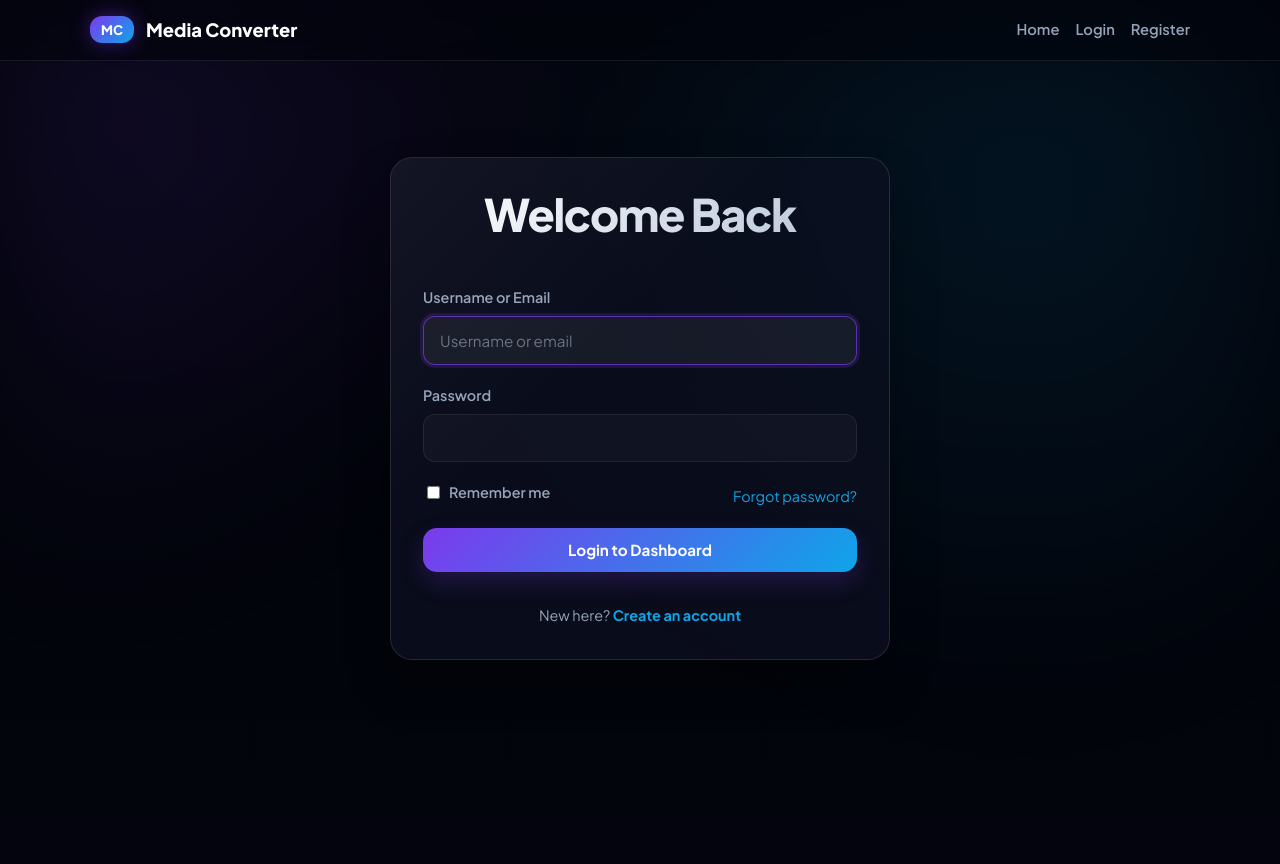
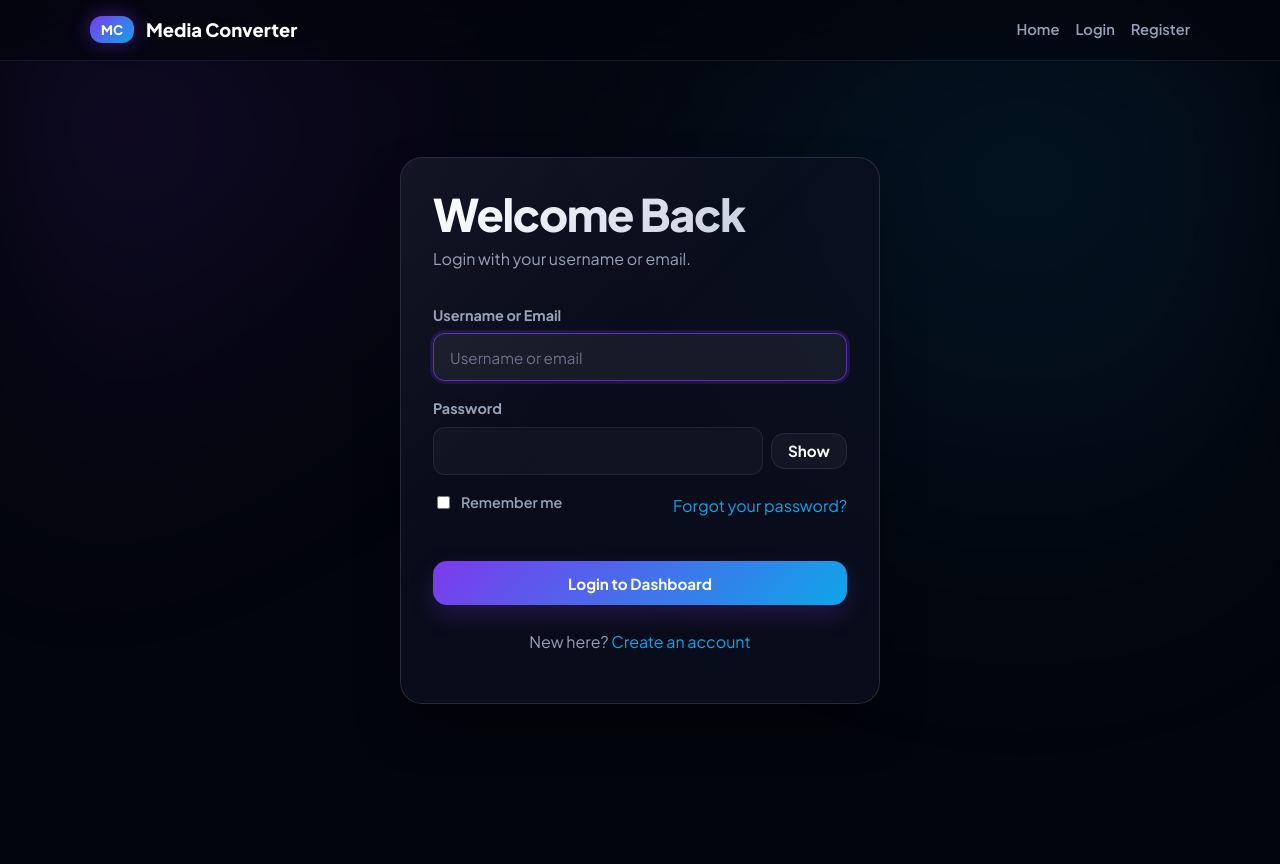
Before and after one commit to DinuRaulGabriel/media-converter-api, a Django app: page /login/ in a window 1280 px wide. Before the commit the page ends 660 px from the top, so only its background shows below. Run offline with Django 5.2, Linux system fonts and the light colour scheme.

Commit message:
ADD email login, password visibility toggle and download deletion.

```diff
--- a/converter/templates/converter/base.html
+++ b/converter/templates/converter/base.html
@@ -11,7 +11,7 @@
   <link href="https://fonts.googleapis.com/css2?family=Plus+Jakarta+Sans:wght@300;400;500;600;700;800&display=swap" rel="stylesheet">
 
   <link rel="stylesheet" href="{% static 'converter/css/style.css' %}?v=wow7">
-  <link rel ="icon" href = "{% static 'converter/favicon.ico' %}">
+  <link rel="icon" href="{% static 'converter/favicon.ico' %}">
 </head>
 <body>
   <div class="bg-glow"></div>
@@ -26,10 +26,16 @@
 
       <nav class="nav-links">
         <a href="{% url 'home' %}">Home</a>
+
         {% if user.is_authenticated %}
           <a href="{% url 'my_downloads' %}">Downloads</a>
           <a href="{% url 'my_favorites' %}">Favorites</a>
           <a href="{% url 'my_presets' %}">Presets</a>
+
+          {% if user.is_staff %}
+            <a href="{% url 'admin:index' %}">Admin</a>
+          {% endif %}
+
           <a href="{% url 'logout' %}" style="color: #ff4d6d">Logout</a>
         {% else %}
           <a href="{% url 'login' %}">Login</a>
--- a/converter/templates/converter/login.html
+++ b/converter/templates/converter/login.html
@@ -3,68 +3,111 @@
 {% block title %}Login{% endblock %}
 
 {% block content %}
+<div class="reveal">
+  <div class="glass-card" style="max-width: 480px; margin: 4rem auto; padding: 2rem;">
 
-<div class="reveal" style="max-width: 500px; margin: 4rem auto">
-  <div class="glass-card">
-    <h2 style="text-align: center; margin-bottom: 3rem">Welcome Back</h2>
+    <!-- Titlul cardului de login -->
+    <h2 style="margin-bottom: 0.5rem;">Welcome Back</h2>
 
+    <!-- Text scurt explicativ pentru utilizator -->
+    <p style="color: var(--muted); margin-bottom: 2rem;">
+      Login with your username or email.
+    </p>
+
+    <!-- Formularul de login -->
     <form method="post">
-      {% csrf_token %} {% for field in form %}
-      <div class="form-group">
-        <label for="{{ field.id_for_label }}">{{ field.label }}</label>
-        {{ field }} {% if field.errors %}
-        <p style="color: var(--danger); font-size: 0.8rem; margin-top: 0.5rem">
-          {{ field.errors.0 }}
-        </p>
-        {% endif %}
-      </div>
+      {% csrf_token %}
+
+      <!-- Erori generale de autentificare, de exemplu parola gresita -->
+      {% if form.non_field_errors %}
+        <div style="color: var(--danger); margin-bottom: 1rem;">
+          {{ form.non_field_errors.0 }}
+        </div>
+      {% endif %}
+
+      <!-- Afisarea campurilor din formular: Username/Email si Password -->
+      {% for field in form %}
+        <div style="margin-bottom: 1rem;">
+
+          <!-- Label-ul campului, de exemplu Username or Email / Password -->
+          <label style="display: block; margin-bottom: 0.4rem; font-weight: 700;">
+            {{ field.label }}
+          </label>
+
+          <!-- Zona speciala pentru campul de parola -->
+          {% if field.name == "password" %}
+
+            <!-- Input parola + buton Show/Hide pe acelasi rand -->
+            <div style="display: flex; gap: 0.5rem; align-items: center;">
+
+              <!-- Campul de parola propriu-zis -->
+              <div style="flex: 1;">
+                {{ field }}
+              </div>
+
+              <!-- Buton pentru afisarea/ascunderea parolei -->
+              <button
+                type="button"
+                class="btn btn-secondary"
+                style="padding: 0.6rem 1rem; min-width: auto;"
+                onclick="
+                  const input = this.parentElement.querySelector('input');
+
+                  if (input.type === 'password') {
+                    input.type = 'text';
+                    this.textContent = 'Hide';
+                  } else {
+                    input.type = 'password';
+                    this.textContent = 'Show';
+                  }
+                "
+              >
+                Show
+              </button>
+            </div>
+
+          {% else %}
+
+            <!-- Camp normal, aici este Username or Email -->
+            {{ field }}
+
+          {% endif %}
+
+          <!-- Erori specifice pentru fiecare camp -->
+          {% if field.errors %}
+            <p style="color: var(--danger); margin-top: 0.4rem;">
+              {{ field.errors.0 }}
+            </p>
+          {% endif %}
+        </div>
       {% endfor %}
-      <div
-        style="
-          display: flex;
-          justify-content: space-between;
-          align-items: center;
-          margin-top: 10px;
-          font-size: 0.9rem;
-        "
-      >
-        <label
-          style="
-            display: flex;
-            align-items: center;
-            gap: 6px;
-            color: var(--muted);
-          "
-        >
-          <input type="checkbox" />
+
+      <!-- Zona Remember me + Forgot password -->
+      <div style="display: flex; justify-content: space-between; align-items: center; gap: 1rem; margin-top: 0.5rem; margin-bottom: 1.5rem;">
+
+        <!-- Checkbox Remember me: mentine sesiunea activa mai mult timp -->
+        <label style="display: flex; align-items: center; gap: 0.5rem; color: var(--muted);">
+          <input type="checkbox" name="remember_me" style="width: auto;">
           Remember me
         </label>
-        <a href="#" style="color: var(--accent2)"> Forgot password? </a>
+
+        <!-- Link catre pagina de resetare parola -->
+       <a href="{% url 'password_reset' %}">
+          Forgot your password?
+        </a>
       </div>
-      <button
-        type="submit"
-        class="btn btn-primary"
-        style="width: 100%; margin-top: 1rem"
-      >
+
+      <!-- Butonul principal de login -->
+      <button type="submit" class="btn btn-primary" style="width: 100%; margin-top: 1rem;">
         Login to Dashboard
       </button>
     </form>
 
-    <div
-      style="
-        margin-top: 2rem;
-        text-align: center;
-        color: var(--muted);
-        font-size: 0.9rem;
-      "
-    >
+    <!-- Link catre pagina de inregistrare -->
+    <p style="color: var(--muted); margin-top: 1.5rem; text-align: center;">
       New here?
-      <a
-        href="{% url 'register' %}"
-        style="color: var(--accent2); font-weight: 700"
-        >Create an account</a
-      >
-    </div>
+      <a href="{% url 'register' %}">Create an account</a>
+    </p>
   </div>
 </div>
 {% endblock %}
--- a/converter/views/__init__.py
+++ b/converter/views/__init__.py
@@ -9,6 +9,7 @@ from .web_views import (
     register,
     logout_view,
     delete_download,
+    CustomLoginView,
 
 )
 from .api_views import VideoInfo, ConvertVideo
--- a/converter/views/web_views.py
+++ b/converter/views/web_views.py
@@ -2,10 +2,11 @@ import os
 
 from django.conf import settings
 from django.shortcuts import render, redirect, get_object_or_404
+from django.contrib.auth import login, logout
 from django.contrib.auth.decorators import login_required
-from ..forms import CustomUserCreationForm
-from django.contrib.auth import login, logout
+from django.contrib.auth.views import LoginView
 
+from ..forms import CustomUserCreationForm, EmailOrUsernameAuthenticationForm
 from ..filters import DownloadFilter
 from ..models import Download, Favorite, ConversionPreset
 from .api_views import ConvertVideo
@@ -272,6 +273,21 @@ def register(request):
     return render(request, "converter/register.html", {"form": form})
 
 
+class CustomLoginView(LoginView):
+    template_name = "converter/login.html"
+    authentication_form = EmailOrUsernameAuthenticationForm
+    redirect_authenticated_user = True
+
+    def form_valid(self, form):
+        remember_me = self.request.POST.get("remember_me")
+
+        if remember_me:
+            self.request.session.set_expiry(60 * 60 * 24 * 30)  # 30 zile
+        else:
+            self.request.session.set_expiry(0)  # se inchide la inchiderea browserului
+
+        return super().form_valid(form)
+
 def logout_view(request):
     logout(request)
     return redirect("home")
--- a/media_converter/settings.py
+++ b/media_converter/settings.py
@@ -136,3 +136,5 @@ AUTHENTICATION_BACKENDS = [
     "converter.backends.UsernameOrEmailBackend",
     "django.contrib.auth.backends.ModelBackend",
 ]
+
+EMAIL_BACKEND = "django.core.mail.backends.console.EmailBackend"
--- a/media_converter/urls.py
+++ b/media_converter/urls.py
@@ -21,6 +21,8 @@ from django.conf.urls.static import static
 from django.contrib.auth.views import LoginView
 from converter.forms import EmailOrUsernameAuthenticationForm
 
+from django.contrib.auth import views as auth_views
+
 from converter.views import (
     home,
     convert_page,
@@ -34,13 +36,47 @@ from converter.views import (
     VideoInfo,
     ConvertVideo,
     delete_download,
+    CustomLoginView,
 )
 urlpatterns = [
+
+    path(
+    "password-reset/",
+    auth_views.PasswordResetView.as_view(
+        template_name="converter/password_reset.html",
+        email_template_name="converter/password_reset_email.html",
+        subject_template_name="converter/password_reset_subject.txt",
+        success_url="/password-reset/done/",
+    ),
+    name="password_reset",
+    ),
+    path(
+        "password-reset/done/",
+        auth_views.PasswordResetDoneView.as_view(
+            template_name="converter/password_reset_done.html"
+        ),
+        name="password_reset_done",
+    ),
+    path(
+        "password-reset-confirm/<uidb64>/<token>/",
+        auth_views.PasswordResetConfirmView.as_view(
+            template_name="converter/password_reset_confirm.html",
+            success_url="/password-reset-complete/",
+        ),
+        name="password_reset_confirm",
+    ),
+    path(
+        "password-reset-complete/",
+        auth_views.PasswordResetCompleteView.as_view(
+            template_name="converter/password_reset_complete.html"
+        ),
+        name="password_reset_complete",
+    ),
     # Admin
     path("admin/", admin.site.urls),
 
     # Auth
-    path("login/", LoginView.as_view(template_name="converter/login.html", authentication_form=EmailOrUsernameAuthenticationForm), name="login"),
+    path("login/", CustomLoginView.as_view(), name="login"),
     path("register/", register, name="register"),
     path("logout/", logout_view, name="logout"),
 
```
Also changed, not shown: converter/templates/converter/register.html (+61 -11 lines).
